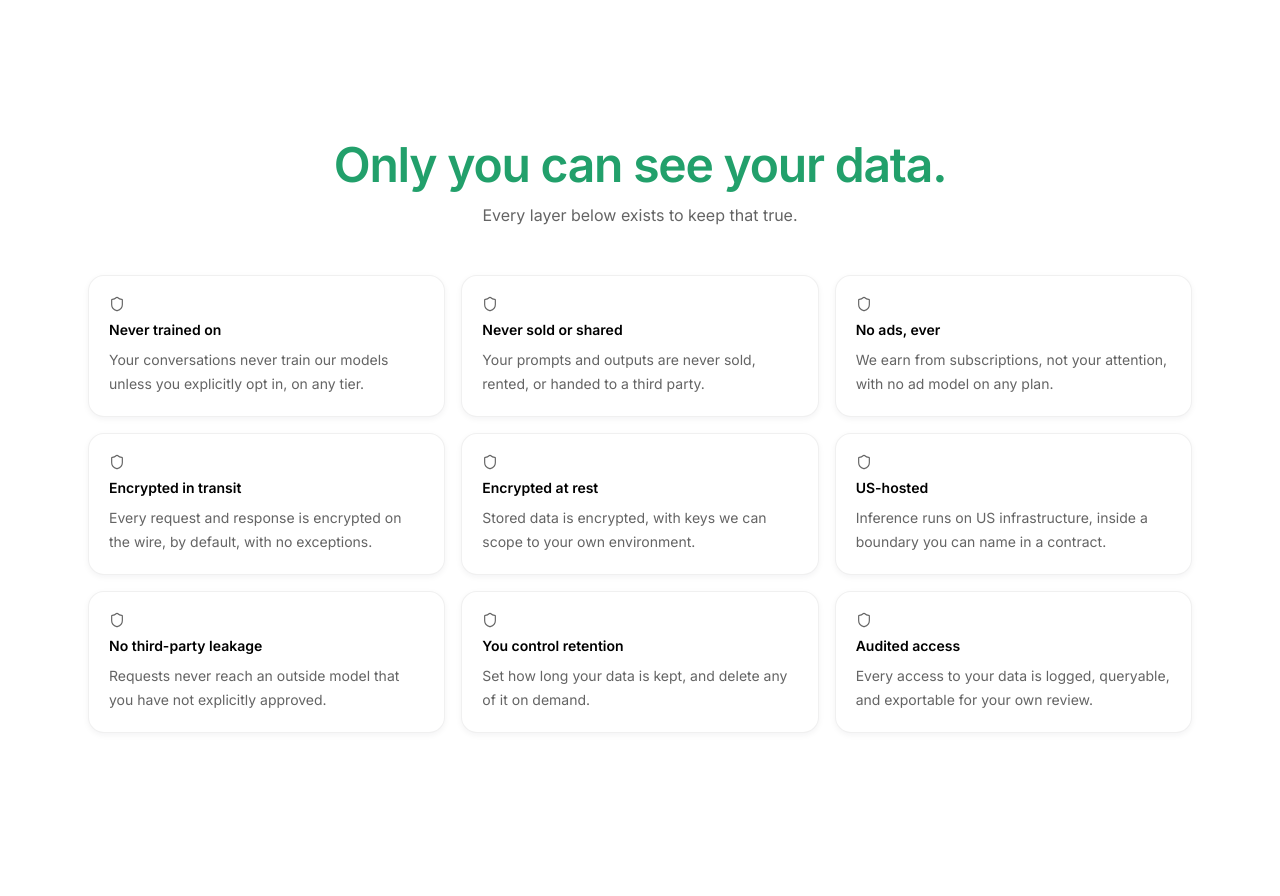
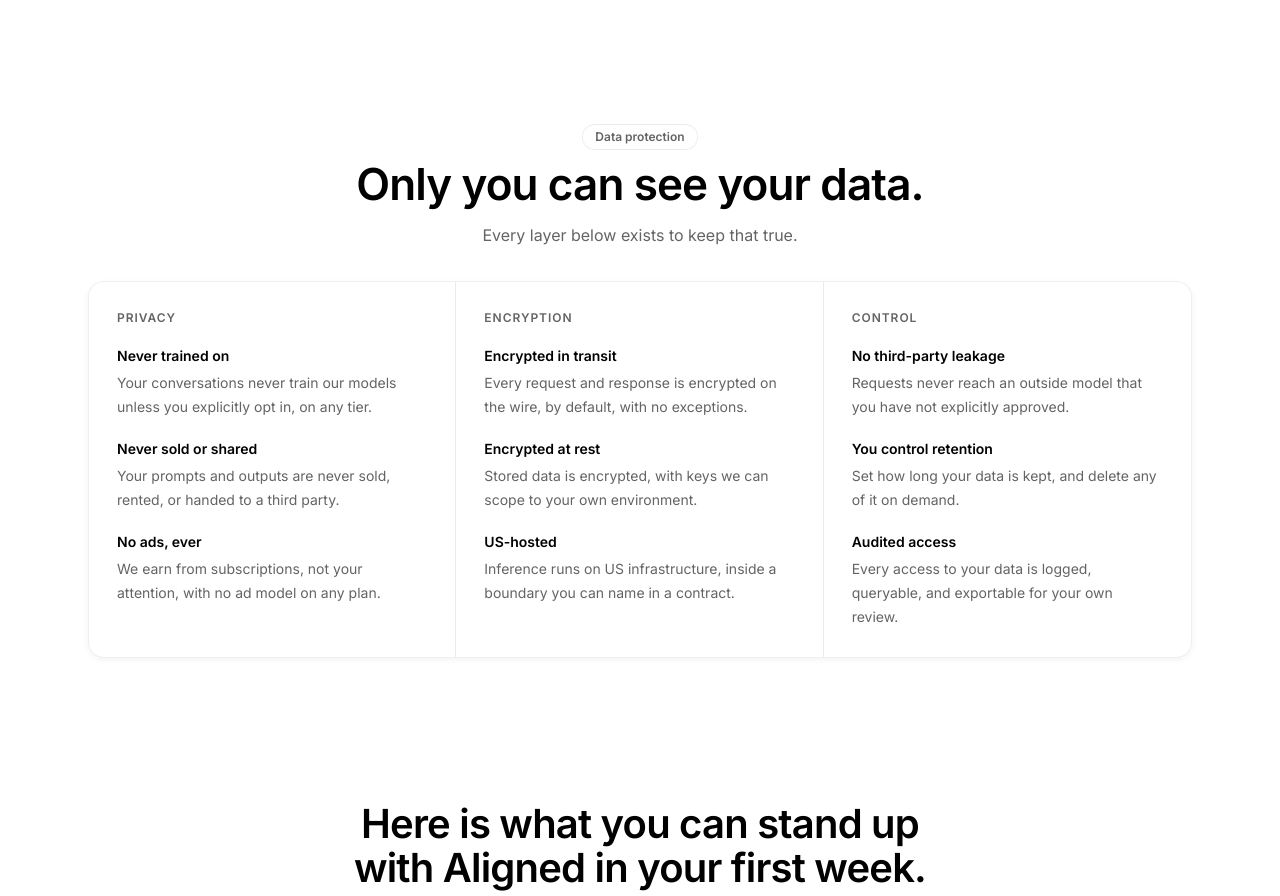
Before and after one commit to freitaspauloo/Paulo, a Next.js app: page /landing-v4 in a window 1280 px wide. Shown: the part 4200-5096 px from the top of the page. Built offline with nearby package versions, Linux system fonts and the light colour scheme.

Commit message:
v4: restyle data protection matrix section

```diff
--- a/src/components/landing/enterprise-v2-sections.tsx
+++ b/src/components/landing/enterprise-v2-sections.tsx
@@ -163,44 +163,97 @@ export function BenefitBlurbsSection() {
   );
 }
 
-const matrixItems = [
-  ["Never trained on", "Your conversations never train our models unless you explicitly opt in, on any tier."],
-  ["Never sold or shared", "Your prompts and outputs are never sold, rented, or handed to a third party."],
-  ["No ads, ever", "We earn from subscriptions, not your attention, with no ad model on any plan."],
-  ["Encrypted in transit", "Every request and response is encrypted on the wire, by default, with no exceptions."],
-  ["Encrypted at rest", "Stored data is encrypted, with keys we can scope to your own environment."],
-  ["US-hosted", "Inference runs on US infrastructure, inside a boundary you can name in a contract."],
-  ["No third-party leakage", "Requests never reach an outside model that you have not explicitly approved."],
-  ["You control retention", "Set how long your data is kept, and delete any of it on demand."],
-  ["Audited access", "Every access to your data is logged, queryable, and exportable for your own review."],
+const matrixGroups = [
+  {
+    title: "Privacy",
+    items: [
+      {
+        label: "Never trained on",
+        body: "Your conversations never train our models unless you explicitly opt in, on any tier.",
+      },
+      {
+        label: "Never sold or shared",
+        body: "Your prompts and outputs are never sold, rented, or handed to a third party.",
+      },
+      {
+        label: "No ads, ever",
+        body: "We earn from subscriptions, not your attention, with no ad model on any plan.",
+      },
+    ],
+  },
+  {
+    title: "Encryption",
+    items: [
+      {
+        label: "Encrypted in transit",
+        body: "Every request and response is encrypted on the wire, by default, with no exceptions.",
+      },
+      {
+        label: "Encrypted at rest",
+        body: "Stored data is encrypted, with keys we can scope to your own environment.",
+      },
+      {
+        label: "US-hosted",
+        body: "Inference runs on US infrastructure, inside a boundary you can name in a contract.",
+      },
+    ],
+  },
+  {
+    title: "Control",
+    items: [
+      {
+        label: "No third-party leakage",
+        body: "Requests never reach an outside model that you have not explicitly approved.",
+      },
+      {
+        label: "You control retention",
+        body: "Set how long your data is kept, and delete any of it on demand.",
+      },
+      {
+        label: "Audited access",
+        body: "Every access to your data is logged, queryable, and exportable for your own review.",
+      },
+    ],
+  },
 ] as const;
 
 export function DataProtectionMatrixSection() {
   return (
-    <section className="space-y-10 py-4 sm:space-y-12">
+    <section className="space-y-8">
       <div className="mx-auto max-w-[40rem] space-y-3 text-center">
-        <h2 className="text-balance text-[clamp(2rem,4.5vw,3rem)] font-semibold leading-[1.08] tracking-[-0.025em] text-[#22a06b]">
+        <LandingEyebrow accent="text-[#646464]">Data protection</LandingEyebrow>
+        <h2 className="text-balance text-[clamp(2rem,4vw,2.75rem)] font-semibold leading-[1.08] tracking-[-0.02em]">
           Only you can see your data.
         </h2>
-        <p className="text-base text-[#646464]">
+        <p className="text-base leading-7 text-[#646464]">
           Every layer below exists to keep that true.
         </p>
       </div>
-      <div className="grid gap-4 sm:grid-cols-2 lg:grid-cols-3">
-        {matrixItems.map(([label, description]) => (
+
       <div
-            key={label}
         className={cn(
-              "space-y-2 border border-black/[0.06] bg-white p-5",
+          "overflow-hidden border border-black/[0.06] bg-white",
           landing.cardMd,
           landing.shadowCard,
         )}
       >
-            <Shield className="size-4 text-[#646464]" strokeWidth={1.75} />
-            <p className="text-sm font-semibold">{label}</p>
-            <p className="text-sm leading-6 text-[#646464]">{description}</p>
+        <div className="grid divide-y divide-black/[0.08] md:grid-cols-3 md:divide-x md:divide-y-0">
+          {matrixGroups.map((group) => (
+            <div key={group.title} className="space-y-5 p-6 sm:p-7">
+              <p className="text-xs font-semibold uppercase tracking-[0.08em] text-[#646464]">
+                {group.title}
+              </p>
+              <ul className="space-y-5">
+                {group.items.map((item) => (
+                  <li key={item.label} className="space-y-1.5">
+                    <p className="text-sm font-semibold leading-snug">{item.label}</p>
+                    <p className="text-sm leading-6 text-[#646464]">{item.body}</p>
+                  </li>
+                ))}
+              </ul>
             </div>
           ))}
+        </div>
       </div>
     </section>
   );
```
Lines whose indentation alone changed are shown as unchanged.
